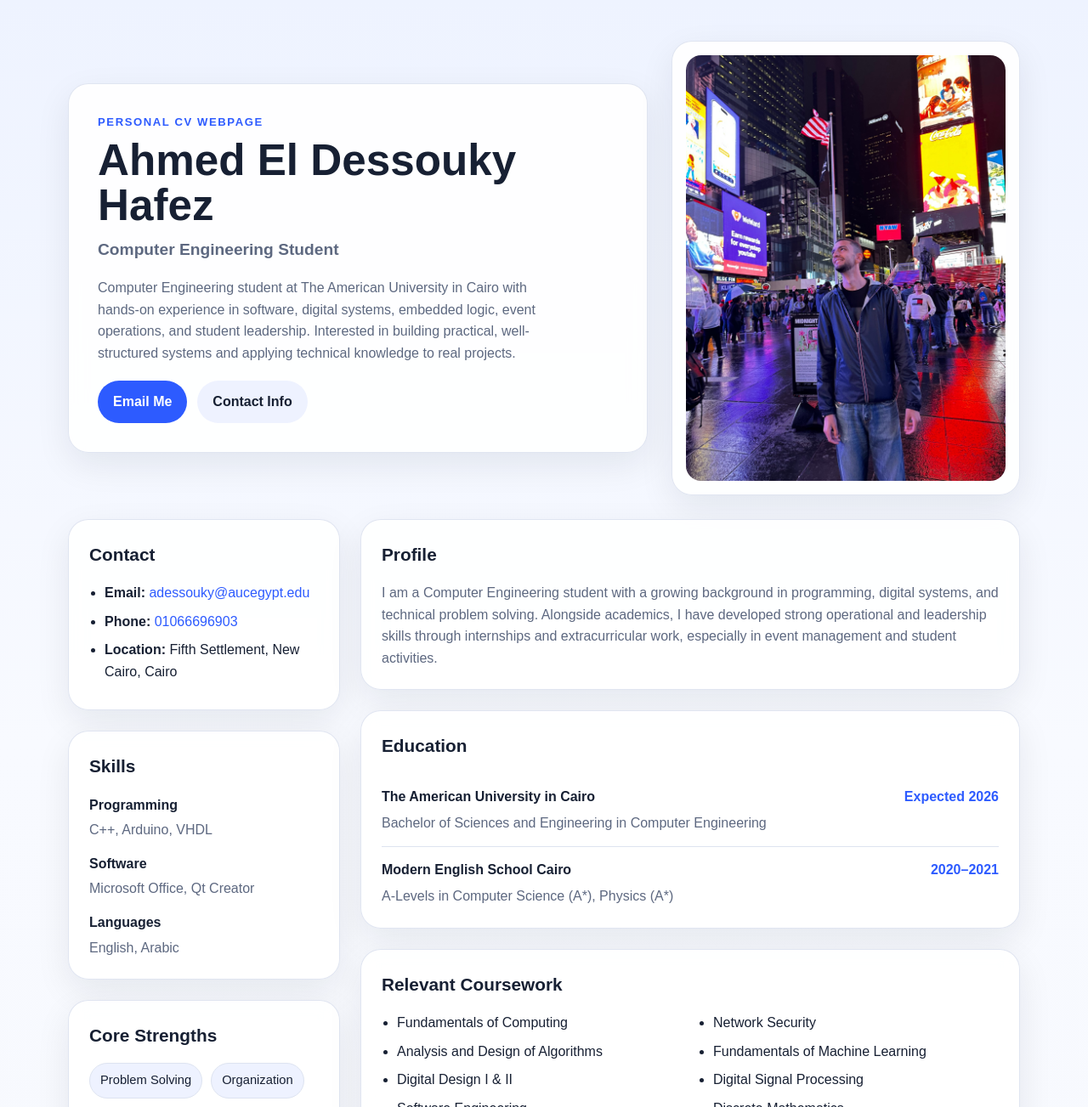
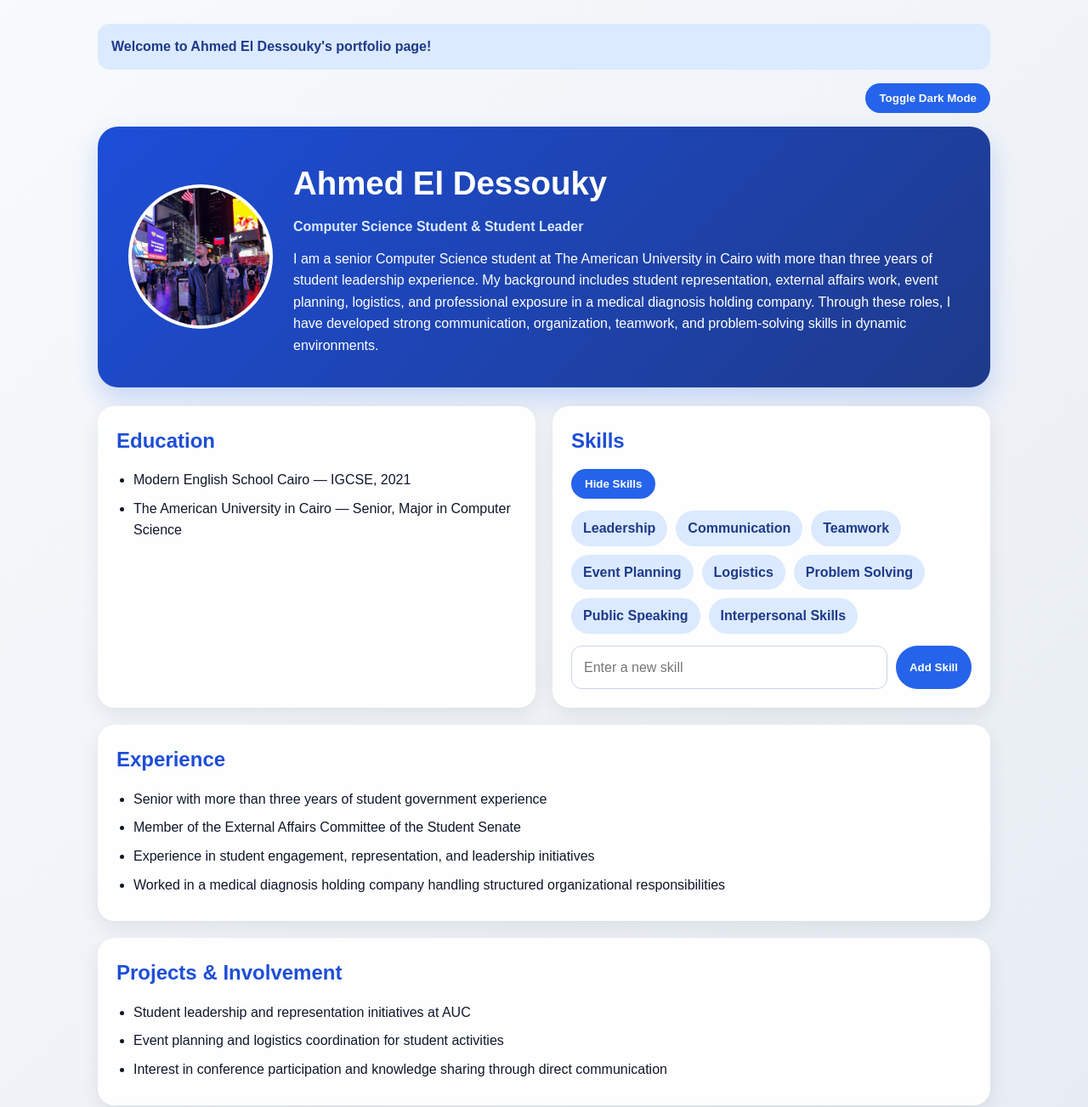
Before and after one commit to AhmedDessouky/cv-webpage, a plain HTML site: page index.html in a window 1280 px wide. Shown: the top 1303 px of the page at 85% size. Drawn offline with Linux system fonts and the light colour scheme.

Commit message:
Add files via upload

```diff
--- a/index.html
+++ b/index.html
@@ -3,207 +3,114 @@
 <head>
   <meta charset="UTF-8" />
   <meta name="viewport" content="width=device-width, initial-scale=1.0" />
-  <title>Ahmed El Dessouky | Personal CV</title>
+  <title>Ahmed El Dessouky - Interactive CV</title>
   <link rel="stylesheet" href="styles.css" />
 </head>
 <body>
-  <header class="hero">
-    <div class="container hero-content">
-      <div class="hero-text">
-        <p class="eyebrow">Personal CV Webpage</p>
-        <h1>Ahmed El Dessouky Hafez</h1>
-        <h2>Computer Engineering Student</h2>
-        <p class="summary">
-          Computer Engineering student at The American University in Cairo with hands-on experience in software,
-          digital systems, embedded logic, event operations, and student leadership. Interested in building practical,
-          well-structured systems and applying technical knowledge to real projects.
-        </p>
-        <div class="hero-actions">
-          <a href="mailto:adessouky@aucegypt.edu" class="btn primary">Email Me</a>
-          <a href="#contact" class="btn secondary">Contact Info</a>
+  <div class="container">
+    <div class="welcome" id="welcomeMessage">Welcome to Ahmed's interactive CV webpage!</div>
+
+    <div class="topbar">
+      <button id="themeToggle">Toggle Dark Mode</button>
+    </div>
+
+    <section class="hero">
+      <div class="hero-grid">
+        <img src="images/profile.jpg" alt="Ahmed El Dessouky" class="profile-pic" />
+        <div>
+          <h1>Ahmed El Dessouky</h1>
+          <div class="title">Computer Science Student & Student Leader</div>
+          <p>
+            I am a senior Computer Science student at The American University in Cairo with more than three years
+            of student leadership experience. My background includes student representation, external affairs work,
+            event planning, logistics, and professional exposure in a medical diagnosis holding company. Through
+            these roles, I have developed strong communication, organization, teamwork, and problem-solving skills
+            in dynamic environments.
+          </p>
         </div>
       </div>
-      <div class="hero-image-card">
-        <img src="images/profile.jpg" alt="Ahmed El Dessouky" class="profile-image" />
+    </section>
+
+    <section class="grid">
+      <div class="card">
+        <h2>Education</h2>
+        <ul>
+          <li>Modern English School Cairo — IGCSE, 2021</li>
+          <li>The American University in Cairo — Senior, Major in Computer Science</li>
+        </ul>
       </div>
-    </div>
-  </header>
 
-  <main class="container main-grid">
-    <aside class="sidebar">
-      <section class="card contact-card" id="contact">
-        <h3>Contact</h3>
-        <ul class="contact-list">
-          <li><strong>Email:</strong> <a href="mailto:adessouky@aucegypt.edu">adessouky@aucegypt.edu</a></li>
-          <li><strong>Phone:</strong> <a href="tel:+201066696903">01066696903</a></li>
-          <li><strong>Location:</strong> Fifth Settlement, New Cairo, Cairo</li>
+      <div class="card">
+        <h2>Skills</h2>
+        <div class="controls">
+          <button id="toggleSkillsBtn">Hide Skills</button>
+        </div>
+        <ul class="chips" id="skillsList">
+          <li>Leadership</li>
+          <li>Communication</li>
+          <li>Teamwork</li>
+          <li>Event Planning</li>
+          <li>Logistics</li>
+          <li>Problem Solving</li>
+          <li>Public Speaking</li>
+          <li>Interpersonal Skills</li>
         </ul>
-      </section>
+        <div class="skill-adder">
+          <input type="text" id="skillInput" placeholder="Enter a new skill" />
+          <button id="addSkillBtn">Add Skill</button>
+        </div>
+      </div>
 
-      <section class="card">
-        <h3>Skills</h3>
-        <div class="skill-group">
-          <h4>Programming</h4>
-          <p>C++, Arduino, VHDL</p>
+      <div class="card full">
+        <h2>Experience</h2>
+        <ul>
+          <li>Senior with more than three years of student government experience</li>
+          <li>Member of the External Affairs Committee of the Student Senate</li>
+          <li>Experience in student engagement, representation, and leadership initiatives</li>
+          <li>Worked in a medical diagnosis holding company handling structured organizational responsibilities</li>
+        </ul>
+      </div>
+
+      <div class="card full">
+        <h2>Projects &amp; Involvement</h2>
+        <ul>
+          <li>Student leadership and representation initiatives at AUC</li>
+          <li>Event planning and logistics coordination for student activities</li>
+          <li>Interest in conference participation and knowledge sharing through direct communication</li>
+        </ul>
+      </div>
+
+      <div class="card full">
+        <h2>Achievements</h2>
+        <div class="controls">
+          <button id="toggleAchievementsBtn">Hide Achievements</button>
         </div>
-        <div class="skill-group">
-          <h4>Software</h4>
-          <p>Microsoft Office, Qt Creator</p>
-        </div>
-        <div class="skill-group">
-          <h4>Languages</h4>
-          <p>English, Arabic</p>
-        </div>
-      </section>
+        <ul id="achievementsList">
+          <li>Built leadership experience through continuous campus involvement</li>
+          <li>Contributed to student representation and external affairs initiatives</li>
+          <li>Strengthened coordination and communication skills through organizing and supporting student activities</li>
+        </ul>
+      </div>
 
-      <section class="card">
-        <h3>Core Strengths</h3>
-        <ul class="tag-list">
-          <li>Problem Solving</li>
-          <li>Organization</li>
-          <li>Crisis Management</li>
-          <li>Leadership</li>
-          <li>Teamwork</li>
-          <li>Negotiation</li>
-          <li>Budget Management</li>
-          <li>Conflict Resolution</li>
-        </ul>
-      </section>
-    </aside>
+      <div class="card full">
+        <h2>Contact</h2>
+        <p>Email: adessouky@aucegypt.edu</p>
+        <p>Location: Cairo, Egypt</p>
+      </div>
 
-    <section class="content">
-      <section class="card">
-        <h3>Profile</h3>
-        <p>
-          I am a Computer Engineering student with a growing background in programming, digital systems,
-          and technical problem solving. Alongside academics, I have developed strong operational and leadership
-          skills through internships and extracurricular work, especially in event management and student activities.
-        </p>
-      </section>
+      <div class="card full">
+        <h2>Contact Form</h2>
+        <form id="contactForm" class="form-grid" novalidate>
+          <input type="text" id="name" placeholder="Your Name" />
+          <input type="email" id="email" placeholder="Your Email" />
+          <textarea id="message" rows="5" placeholder="Your Message"></textarea>
+          <button type="submit">Send Message</button>
+        </form>
+        <div class="message-box" id="formMessage"></div>
+      </div>
+    </section>
+  </div>
 
-      <section class="card">
-        <h3>Education</h3>
-        <div class="timeline-item">
-          <div>
-            <h4>The American University in Cairo</h4>
-            <p>Bachelor of Sciences and Engineering in Computer Engineering</p>
-          </div>
-          <span>Expected 2026</span>
-        </div>
-        <div class="timeline-item">
-          <div>
-            <h4>Modern English School Cairo</h4>
-            <p>A-Levels in Computer Science (A*), Physics (A*)</p>
-          </div>
-          <span>2020–2021</span>
-        </div>
-      </section>
-
-      <section class="card">
-        <h3>Relevant Coursework</h3>
-        <div class="columns two">
-          <ul>
-            <li>Fundamentals of Computing</li>
-            <li>Analysis and Design of Algorithms</li>
-            <li>Digital Design I & II</li>
-            <li>Software Engineering</li>
-            <li>Computer Organization and Assembly Language</li>
-            <li>Fundamentals of Microelectronics</li>
-            <li>Computer Architecture</li>
-            <li>Operating Systems</li>
-            <li>Computer Networks</li>
-          </ul>
-          <ul>
-            <li>Network Security</li>
-            <li>Fundamentals of Machine Learning</li>
-            <li>Digital Signal Processing</li>
-            <li>Discrete Mathematics</li>
-            <li>Linear Algebra</li>
-            <li>Differential Equations</li>
-            <li>Calculus I, II, III</li>
-            <li>Physics I, II, III</li>
-            <li>Engineering Economy</li>
-          </ul>
-        </div>
-      </section>
-
-      <section class="card">
-        <h3>Projects</h3>
-        <div class="project-grid">
-          <article class="project-item">
-            <h4>Shooter Game</h4>
-            <p>Built a third-person shooter game in C++ using Qt Creator for graphics.</p>
-          </article>
-          <article class="project-item">
-            <h4>Search Engine</h4>
-            <p>Created a C++ search engine to filter webpages, rank results, and display relevance-based output.</p>
-          </article>
-          <article class="project-item">
-            <h4>Logic Minimization Program</h4>
-            <p>Developed a Boolean expression simplifier using the Quine McCluskey algorithm.</p>
-          </article>
-          <article class="project-item">
-            <h4>Boolean Calculator</h4>
-            <p>Implemented a hardware-based Boolean calculator using VHDL on a Basys-3 board.</p>
-          </article>
-          <article class="project-item">
-            <h4>RISC-V Simulator</h4>
-            <p>Developed a simulator capable of tracing the execution of RV32I instructions.</p>
-          </article>
-          <article class="project-item">
-            <h4>RISC-V FPGA Implementation</h4>
-            <p>Implemented a pipelined RISC-V processor on the Nexys A7 FPGA supporting RV32I.</p>
-          </article>
-          <article class="project-item">
-            <h4>Tomasulo Algorithm Simulation</h4>
-            <p>Developed a simplified 16-bit RISC processor simulator using Tomasulo’s algorithm with speculation.</p>
-          </article>
-          <article class="project-item">
-            <h4>sEMG Signal Processing</h4>
-            <p>Processed sEMG data using high-pass filtering and evaluated classification accuracy in time and frequency domains.</p>
-          </article>
-        </div>
-      </section>
-
-      <section class="card">
-        <h3>Experience</h3>
-        <div class="timeline-item">
-          <div>
-            <h4>Teradata Internship</h4>
-            <p>Introduction to Artificial Intelligence and Information Visualization.</p>
-          </div>
-          <span>2023</span>
-        </div>
-        <div class="timeline-item">
-          <div>
-            <h4>Global Technical Services Internship</h4>
-            <p>Introduction to automation including DCS, PLC, and SCADA.</p>
-          </div>
-          <span>2024</span>
-        </div>
-        <div class="timeline-item">
-          <div>
-            <h4>Perfect Touch Events</h4>
-            <p>Worked on event setup and management.</p>
-          </div>
-          <span>2024</span>
-        </div>
-      </section>
-
-      <section class="card">
-        <h3>Achievements & Activities</h3>
-        <p>
-          Active in student leadership and campus activities through the Student Union, Student Senate, Mashroo3 Kheir,
-          and 3alRaseef. Held roles including Member, Logistics Head, Crisis Allocation Manager, General Manager,
-          CSCE Senator, and Treasurer.
-        </p>
-        <p>
-          Contributed to events such as AUC Exotics, Jungle Mania, Luminous Planet, World Cup Final Screening,
-          Cap ’N Gown, Goat X Red Bull Hat Trick, The Elite Stand Up Comedy Show, AUC X Karting, Retro,
-          Turbo, InLight, and El Mahata.
-        </p>
-      </section>
-    </section>
-  </main>
+  <script src="script.js"></script>
 </body>
 </html>
--- /dev/null
+++ b/script.js
@@ -0,0 +1,80 @@
+// Welcome message on page load
+window.addEventListener('load', () => {
+  const welcomeMessage = document.getElementById('welcomeMessage');
+  welcomeMessage.textContent = "Welcome to Ahmed El Dessouky's portfolio page!";
+});
+
+// Dark mode / light mode toggle
+const themeToggle = document.getElementById('themeToggle');
+themeToggle.addEventListener('click', () => {
+  document.body.classList.toggle('dark');
+  themeToggle.textContent = document.body.classList.contains('dark')
+    ? 'Toggle Light Mode'
+    : 'Toggle Dark Mode';
+});
+
+// Show / hide sections
+const toggleSkillsBtn = document.getElementById('toggleSkillsBtn');
+const skillsList = document.getElementById('skillsList');
+toggleSkillsBtn.addEventListener('click', () => {
+  skillsList.classList.toggle('hidden');
+  toggleSkillsBtn.textContent = skillsList.classList.contains('hidden')
+    ? 'Show Skills'
+    : 'Hide Skills';
+});
+
+const toggleAchievementsBtn = document.getElementById('toggleAchievementsBtn');
+const achievementsList = document.getElementById('achievementsList');
+toggleAchievementsBtn.addEventListener('click', () => {
+  achievementsList.classList.toggle('hidden');
+  toggleAchievementsBtn.textContent = achievementsList.classList.contains('hidden')
+    ? 'Show Achievements'
+    : 'Hide Achievements';
+});
+
+// Dynamic skills list
+const addSkillBtn = document.getElementById('addSkillBtn');
+const skillInput = document.getElementById('skillInput');
+addSkillBtn.addEventListener('click', () => {
+  const newSkill = skillInput.value.trim();
+
+  if (newSkill === '') {
+    return;
+  }
+
+  const li = document.createElement('li');
+  li.textContent = newSkill;
+  skillsList.appendChild(li);
+  skillsList.classList.remove('hidden');
+  toggleSkillsBtn.textContent = 'Hide Skills';
+  skillInput.value = '';
+});
+
+// Contact form validation
+const contactForm = document.getElementById('contactForm');
+const formMessage = document.getElementById('formMessage');
+
+contactForm.addEventListener('submit', (event) => {
+  event.preventDefault();
+
+  const name = document.getElementById('name').value.trim();
+  const email = document.getElementById('email').value.trim();
+  const message = document.getElementById('message').value.trim();
+  const emailPattern = /^[^\s@]+@[^\s@]+\.[^\s@]+$/;
+
+  if (!name || !email || !message) {
+    formMessage.textContent = 'Please complete all required fields.';
+    formMessage.style.color = '#dc2626';
+    return;
+  }
+
+  if (!emailPattern.test(email)) {
+    formMessage.textContent = 'Please enter a valid email address.';
+    formMessage.style.color = '#dc2626';
+    return;
+  }
+
+  formMessage.textContent = 'Message sent successfully!';
+  formMessage.style.color = '#16a34a';
+  contactForm.reset();
+});
--- a/styles.css
+++ b/styles.css
@@ -1,195 +1,138 @@
-:root {
-  --bg: #f5f7fb;
-  --surface: #ffffff;
-  --surface-2: #eef2ff;
-  --text: #172033;
-  --muted: #5d6880;
-  --primary: #2d5bff;
-  --border: #dde3f0;
-  --shadow: 0 14px 40px rgba(17, 24, 39, 0.08);
-}
-
 * {
   box-sizing: border-box;
-}
-
-html {
-  scroll-behavior: smooth;
+  margin: 0;
+  padding: 0;
 }
 
 body {
-  margin: 0;
-  font-family: Arial, Helvetica, sans-serif;
-  background: linear-gradient(180deg, #eef3ff 0%, #f8faff 30%, #f5f7fb 100%);
-  color: var(--text);
+  font-family: Arial, sans-serif;
+  background: linear-gradient(135deg, #f8fafc, #e2e8f0);
+  color: #0f172a;
   line-height: 1.6;
+  padding: 28px 16px;
+  transition: background 0.3s ease, color 0.3s ease;
 }
 
-img {
-  max-width: 100%;
-  display: block;
+body.dark {
+  background: linear-gradient(135deg, #0f172a, #1e293b);
+  color: #e2e8f0;
 }
 
 .container {
-  width: min(1120px, calc(100% - 32px));
+  max-width: 1050px;
   margin: 0 auto;
 }
 
-.hero {
-  padding: 48px 0 28px;
+.topbar {
+  display: flex;
+  justify-content: flex-end;
+  margin-bottom: 16px;
 }
 
-.hero-content {
+button {
+  border: none;
+  background: #2563eb;
+  color: white;
+  padding: 10px 16px;
+  border-radius: 999px;
+  cursor: pointer;
+  font-weight: 600;
+}
+
+body.dark button {
+  background: #60a5fa;
+  color: #0f172a;
+}
+
+.hero {
+  background: linear-gradient(135deg, #1d4ed8, #1e3a8a);
+  color: white;
+  border-radius: 24px;
+  padding: 36px;
+  box-shadow: 0 14px 30px rgba(37, 99, 235, 0.22);
+  margin-bottom: 22px;
+}
+
+.hero-grid {
   display: grid;
-  grid-template-columns: 1.5fr 0.9fr;
-  gap: 28px;
+  grid-template-columns: 170px 1fr;
+  gap: 24px;
   align-items: center;
 }
 
-.hero-text,
-.hero-image-card,
-.card {
-  background: rgba(255, 255, 255, 0.9);
-  backdrop-filter: blur(10px);
-  border: 1px solid rgba(221, 227, 240, 0.9);
-  border-radius: 24px;
-  box-shadow: var(--shadow);
-}
-
-.hero-text {
-  padding: 34px;
-}
-
-.hero-image-card {
-  padding: 16px;
-}
-
-.eyebrow {
-  margin: 0 0 8px;
-  text-transform: uppercase;
-  letter-spacing: 0.12em;
-  color: var(--primary);
-  font-size: 0.82rem;
-  font-weight: 700;
+.profile-pic {
+  width: 170px;
+  height: 170px;
+  border-radius: 50%;
+  object-fit: cover;
+  border: 4px solid rgba(255,255,255,0.85);
+  background: white;
 }
 
 h1 {
-  margin: 0;
-  font-size: clamp(2rem, 4vw, 3.5rem);
-  line-height: 1.05;
+  font-size: 2.4rem;
+  margin-bottom: 8px;
+}
+
+.title {
+  color: #dbeafe;
+  font-weight: 700;
+  margin-bottom: 12px;
+}
+
+.welcome {
+  margin-bottom: 16px;
+  background: #dbeafe;
+  color: #1e3a8a;
+  padding: 14px 16px;
+  border-radius: 14px;
+  font-weight: 600;
+}
+
+body.dark .welcome {
+  background: #1e40af;
+  color: #eff6ff;
+}
+
+.grid {
+  display: grid;
+  grid-template-columns: repeat(2, 1fr);
+  gap: 20px;
+}
+
+.card {
+  background: rgba(255,255,255,0.95);
+  border-radius: 20px;
+  padding: 22px;
+  box-shadow: 0 8px 22px rgba(15, 23, 42, 0.08);
+}
+
+body.dark .card {
+  background: rgba(15, 23, 42, 0.92);
+}
+
+.full {
+  grid-column: 1 / -1;
 }
 
 h2 {
-  margin: 10px 0 0;
-  font-size: 1.2rem;
-  color: var(--muted);
-  font-weight: 600;
+  color: #1d4ed8;
+  margin-bottom: 14px;
 }
 
-h3 {
-  margin-top: 0;
-  margin-bottom: 16px;
-  font-size: 1.3rem;
+body.dark h2 {
+  color: #93c5fd;
 }
 
-h4 {
-  margin: 0 0 6px;
-  font-size: 1rem;
+ul {
+  padding-left: 20px;
 }
 
-.summary {
-  color: var(--muted);
-  max-width: 62ch;
-}
-
-.hero-actions {
-  display: flex;
-  flex-wrap: wrap;
-  gap: 12px;
-  margin-top: 20px;
-}
-
-.btn {
-  text-decoration: none;
-  padding: 12px 18px;
-  border-radius: 999px;
-  font-weight: 700;
-  transition: transform 0.2s ease, opacity 0.2s ease;
-}
-
-.btn:hover {
-  transform: translateY(-1px);
-}
-
-.btn.primary {
-  background: var(--primary);
-  color: white;
-}
-
-.btn.secondary {
-  background: var(--surface-2);
-  color: var(--text);
-}
-
-.profile-image {
-  width: 100%;
-  height: 100%;
-  object-fit: cover;
-  border-radius: 18px;
-  min-height: 420px;
-}
-
-.main-grid {
-  display: grid;
-  grid-template-columns: 320px 1fr;
-  gap: 24px;
-  padding-bottom: 40px;
-}
-
-.sidebar,
-.content {
-  display: grid;
-  gap: 24px;
-  align-content: start;
-}
-
-.card {
-  padding: 24px;
-}
-
-.contact-list,
-.tag-list,
-.columns ul {
-  margin: 0;
-  padding-left: 18px;
-}
-
-.contact-list li,
-.columns li {
+li {
   margin-bottom: 8px;
 }
 
-.contact-list a {
-  color: var(--primary);
-  text-decoration: none;
-}
-
-.skill-group + .skill-group {
-  margin-top: 14px;
-}
-
-.skill-group h4 {
-  margin-bottom: 4px;
-}
-
-.skill-group p,
-.timeline-item p,
-.card p {
-  margin: 0;
-  color: var(--muted);
-}
-
-.tag-list {
+.chips {
   list-style: none;
   padding-left: 0;
   display: flex;
@@ -197,65 +140,86 @@ h4 {
   gap: 10px;
 }
 
-.tag-list li {
-  background: var(--surface-2);
-  border: 1px solid var(--border);
+.chips li {
+  margin-bottom: 0;
+  background: #dbeafe;
+  color: #1e3a8a;
+  padding: 8px 14px;
   border-radius: 999px;
-  padding: 8px 12px;
-  font-size: 0.92rem;
+  font-weight: 600;
 }
 
-.timeline-item {
-  display: flex;
-  justify-content: space-between;
-  gap: 18px;
-  padding: 14px 0;
-  border-bottom: 1px solid var(--border);
+body.dark .chips li {
+  background: #1e40af;
+  color: #eff6ff;
 }
 
-.timeline-item:last-child {
-  border-bottom: none;
-  padding-bottom: 0;
+.controls {
+  display: flex;
+  gap: 10px;
+  flex-wrap: wrap;
+  margin-bottom: 14px;
 }
 
-.timeline-item span {
-  white-space: nowrap;
-  color: var(--primary);
+.skill-adder {
+  display: flex;
+  gap: 10px;
+  flex-wrap: wrap;
+  margin-top: 14px;
+}
+
+input,
+textarea {
+  width: 100%;
+  padding: 12px 14px;
+  border: 1px solid #cbd5e1;
+  border-radius: 12px;
+  font: inherit;
+  background: white;
+  color: #0f172a;
+}
+
+body.dark input,
+body.dark textarea {
+  background: #0f172a;
+  color: #e2e8f0;
+  border-color: #334155;
+}
+
+.skill-adder input {
+  flex: 1;
+  min-width: 220px;
+}
+
+.form-grid {
+  display: grid;
+  gap: 12px;
+}
+
+.message-box {
+  margin-top: 12px;
   font-weight: 700;
 }
 
-.columns.two {
-  display: grid;
-  grid-template-columns: repeat(2, 1fr);
-  gap: 18px;
+.hidden {
+  display: none;
 }
 
-.project-grid {
-  display: grid;
-  grid-template-columns: repeat(2, 1fr);
-  gap: 16px;
-}
-
-.project-item {
-  border: 1px solid var(--border);
-  border-radius: 18px;
-  padding: 16px;
-  background: #fbfcff;
-}
-
-@media (max-width: 900px) {
-  .hero-content,
-  .main-grid,
-  .columns.two,
-  .project-grid {
+@media (max-width: 768px) {
+  .hero-grid,
+  .grid {
     grid-template-columns: 1fr;
   }
 
-  .profile-image {
-    min-height: 300px;
+  .profile-pic {
+    margin: 0 auto;
   }
 
-  .timeline-item {
-    flex-direction: column;
+  .hero {
+    padding: 28px;
+  }
+
+  h1 {
+    font-size: 2rem;
   }
 }
```
Also changed, not shown: images/profile.svg (added), link.txt.
